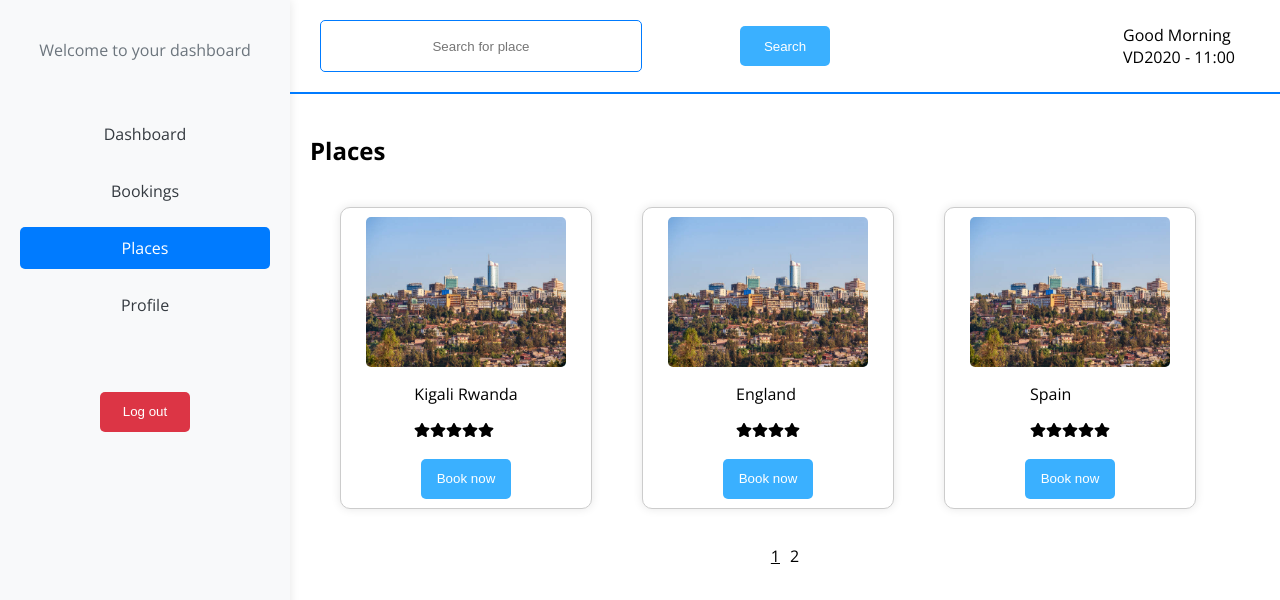
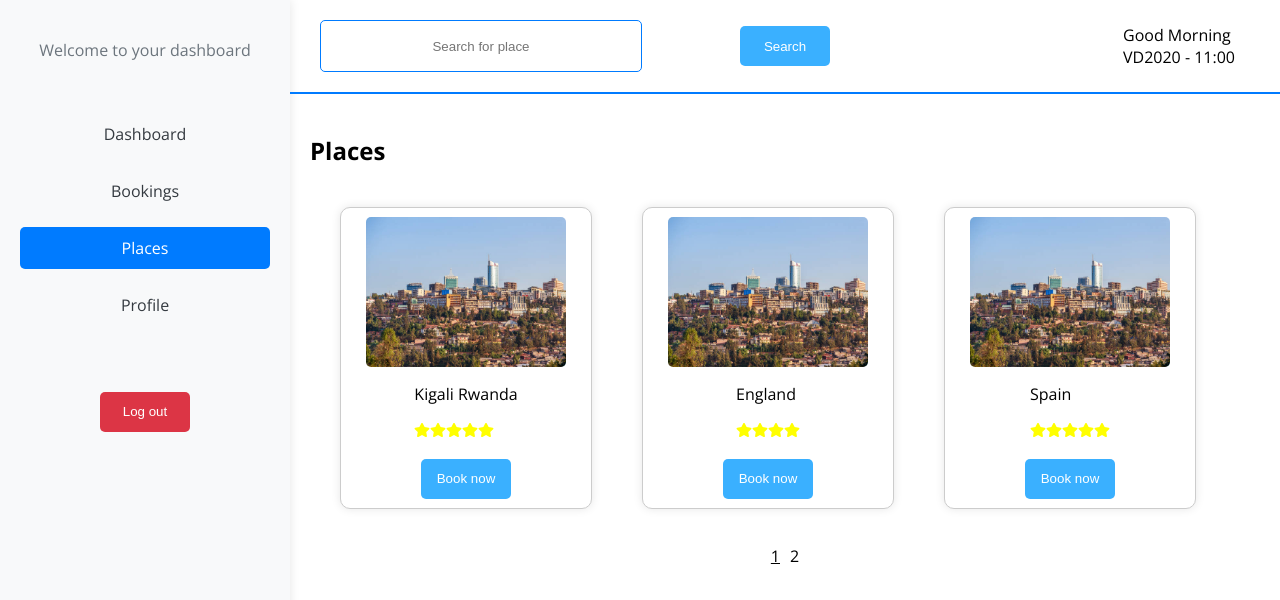
Before and after one commit to aine1100/travelBag, a React (Vite) app in the folder frontend/: page /place in a window 1280 px wide. Shown: the top 600 px of the page. Built offline with nearby package versions, Linux system fonts and the light colour scheme.

Commit message:
booking update

```diff
--- a/frontend/src/booking/booking.jsx
+++ b/frontend/src/booking/booking.jsx
@@ -53,8 +53,13 @@ function Bookings() {
                   <th style={{ padding: '12px', borderBottom: '2px solid #ddd' }}>Rating</th>
                 </tr>
               </thead>
-              <tbody>
+                {currentBookings.length === 0 ? (
+                  <p style={{textAlign:"center"}}>no Bookings yet</p>
+                ):(
+                  <tbody>
+
                 {currentBookings.map((booking, index) => (
+
                   <tr key={index} style={{ borderBottom: '1px solid #ddd' }}>
                     <td style={{ padding: '12px' }}>
                       <img src={booking.image} alt={booking.name} height="100" width="150" style={{ borderRadius: '5px' }} />
@@ -65,7 +70,10 @@ function Bookings() {
                     </td>
                   </tr>
                 ))}
-              </tbody>
+                              </tbody>
+
+              )
+              }
             </table>
             <div style={{ marginTop: '20px', textAlign: 'center' }}>
               {bookings.length > bookingsPerPage && (
--- a/frontend/src/places/place.jsx
+++ b/frontend/src/places/place.jsx
@@ -28,6 +28,16 @@ function Places() {
       rating: 5,
     },{
       name:"italy",
+      image: imageOne,
+      rating: 5,
+    }
+    ,{
+      name:"peru",
+      image: imageOne,
+      rating: 5,
+    }
+    ,{
+      name:"venezualla",
       image: imageOne,
       rating: 5,
     }
@@ -95,7 +105,7 @@ function Places() {
                 <img src={place.image} alt={place.name} height="150px" width="200px" style={{ borderRadius: "5px" }} />
                 <div>
                   <p>{place.name}</p>
-                  <p>{Array(place.rating).fill().map((_, i) => <FaStar key={i} />)}</p>
+                  <p>{Array(place.rating).fill().map((_, i) => <FaStar key={i} style={{color:"yellow"}}/>)}</p>
                 </div>
                 <button onClick={() => handleBook(place)}>Book now</button>
               </div>
```
